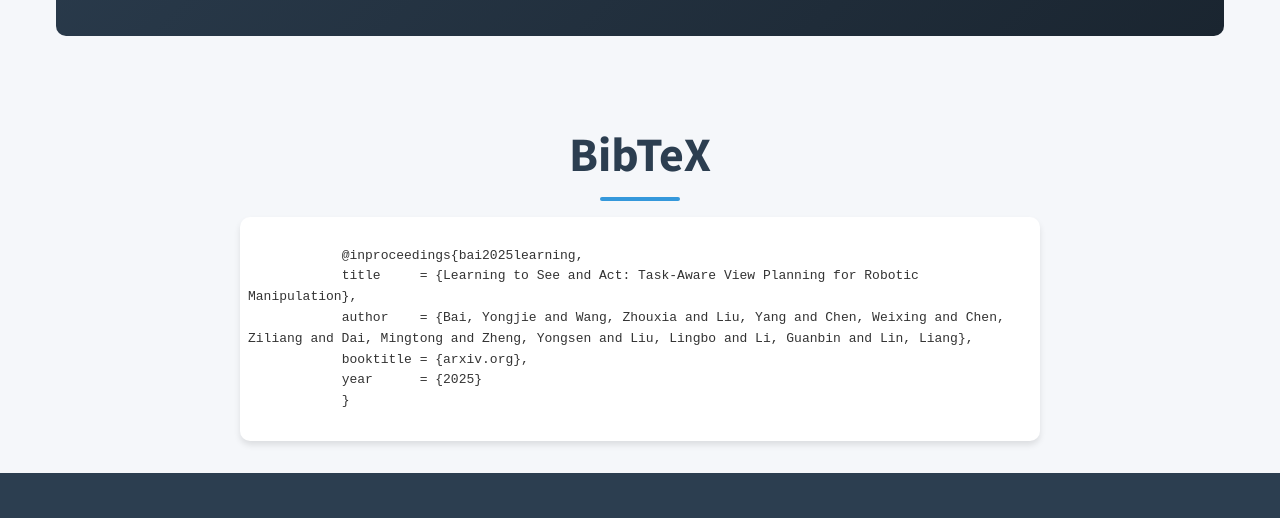
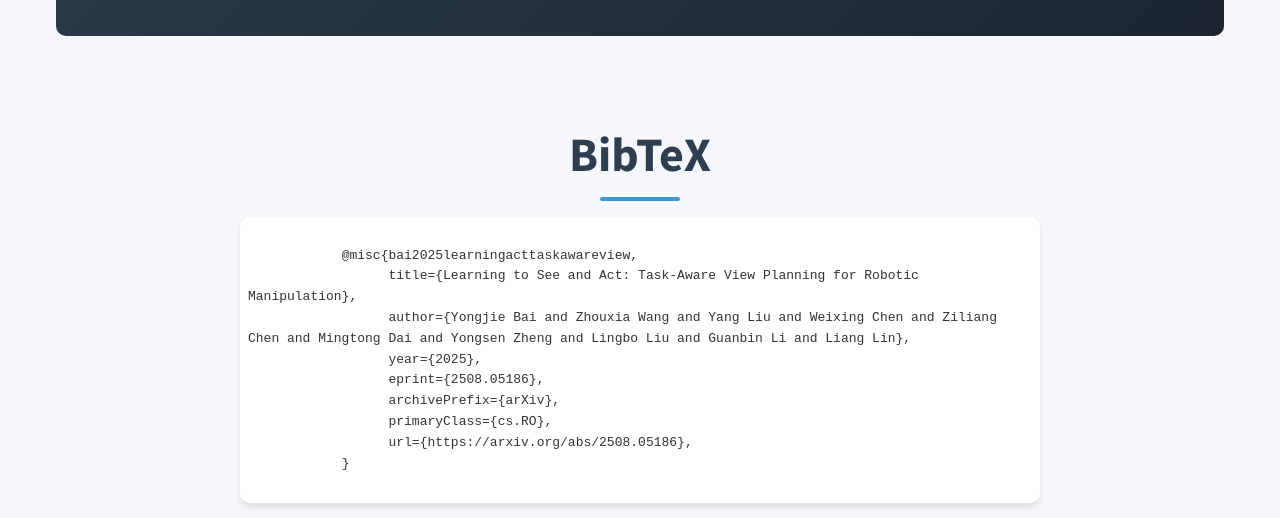
Before and after one commit to HCPLab-SYSU/TAVP, a plain HTML site: page index.html in a window 1280 px wide. Shown: the part 8532-9050 px from the top of the page. Drawn offline with nearby package versions, Linux system fonts and the light colour scheme.

Commit message:
Update index.html

```diff
--- a/index.html
+++ b/index.html
@@ -776,9 +776,9 @@
             </div>
 
             <div class="buttons">
-                <a href="https://arxiv.org/pdf/" class="btn btn-paper"><i class="fas fa-file-pdf"></i> Paper PDF</a>
+                <a href="https://arxiv.org/pdf/2508.05186" class="btn btn-paper"><i class="fas fa-file-pdf"></i> Paper PDF</a>
                 <!-- <a href="#" class="btn"><i class="fas fa-video"></i> Video</a> -->
-                <a href="https://github.com/baiyu858/TAVP" class="btn"><i class="fas fa-code"></i> Code (Coming Soon)</a>
+                <a href="https://github.com/HCPLab-SYSU/TAVP" class="btn"><i class="fas fa-code"></i> Code (Coming Soon)</a>
                 <!-- <a href="#" class="btn"><i class="fas fa-database"></i> Dataset</a> -->
             </div>
         </div>
@@ -1302,11 +1302,14 @@
         </div>
 
         <div class="bibtex">
-            @inproceedings{bai2025learning,
-            title     = {Learning to See and Act: Task-Aware View Planning for Robotic Manipulation},
-            author    = {Bai, Yongjie and Wang, Zhouxia and Liu, Yang and Chen, Weixing and Chen, Ziliang and Dai, Mingtong and Zheng, Yongsen and Liu, Lingbo and Li, Guanbin and Lin, Liang},
-            booktitle = {arxiv.org},
-            year      = {2025}
+            @misc{bai2025learningacttaskawareview,
+                  title={Learning to See and Act: Task-Aware View Planning for Robotic Manipulation},
+                  author={Yongjie Bai and Zhouxia Wang and Yang Liu and Weixing Chen and Ziliang Chen and Mingtong Dai and Yongsen Zheng and Lingbo Liu and Guanbin Li and Liang Lin},
+                  year={2025},
+                  eprint={2508.05186},
+                  archivePrefix={arXiv},
+                  primaryClass={cs.RO},
+                  url={https://arxiv.org/abs/2508.05186},
             }
         </div>
         <!-- <div class="container is-max-desktop content">
@@ -1328,7 +1331,7 @@
             <div class="footer-links">
                 <a href="https://hcplab-sysu.github.io/TAVP"><i class="fas fa-home"></i> Project Home</a>
                 <a href="https://arxiv.org/pdf/"><i class="fas fa-file-pdf"></i> Paper</a>
-                <a href="https://github.com/baiyu858/TAVP"><i class="fas fa-code"></i> GitHub</a>
+                <a href="https://github.com/HCPLab-SYSU/TAVP"><i class="fas fa-code"></i> GitHub</a>
                 <!-- <a href="#"><i class="fas fa-envelope"></i> Contact</a>
                 <a href="#"><i class="fas fa-database"></i> Dataset</a> -->
             </div>
@@ -1404,4 +1407,5 @@
         });
     </script>
 </body>
+
 </html>
```
